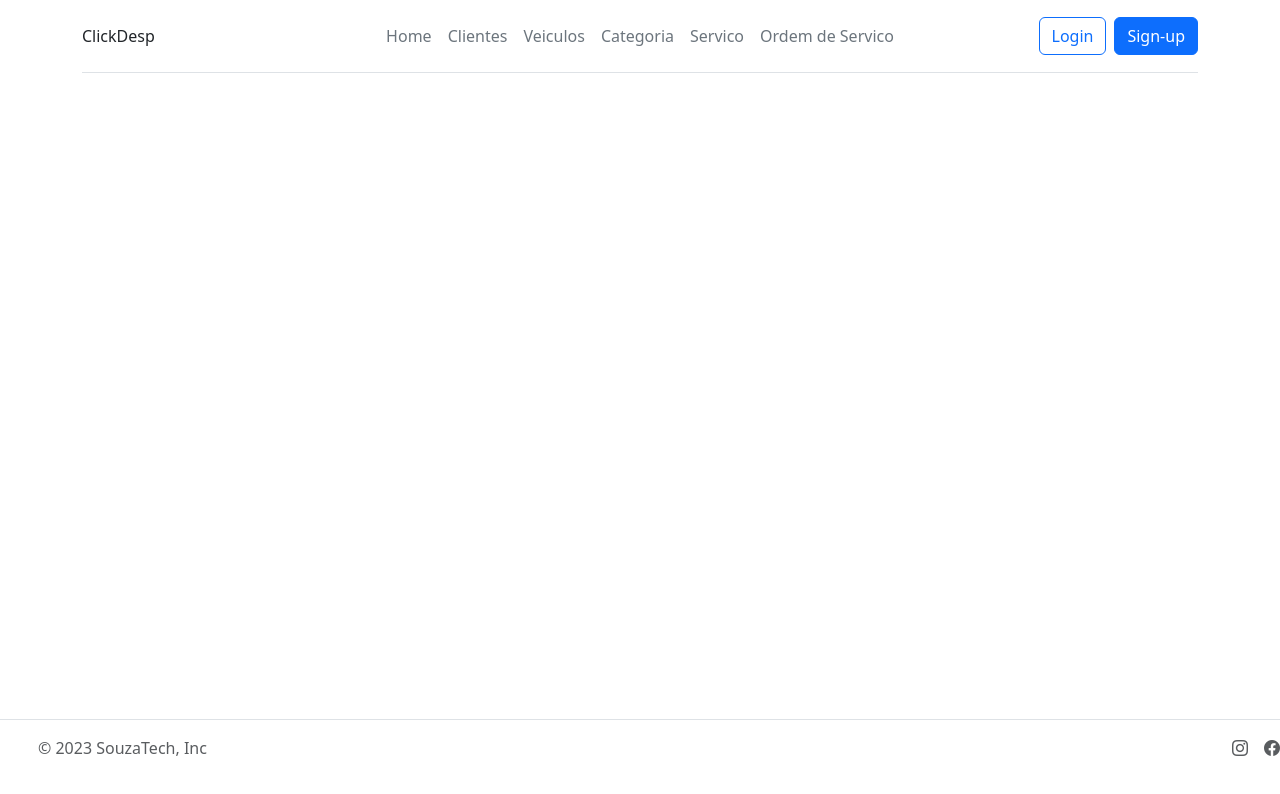
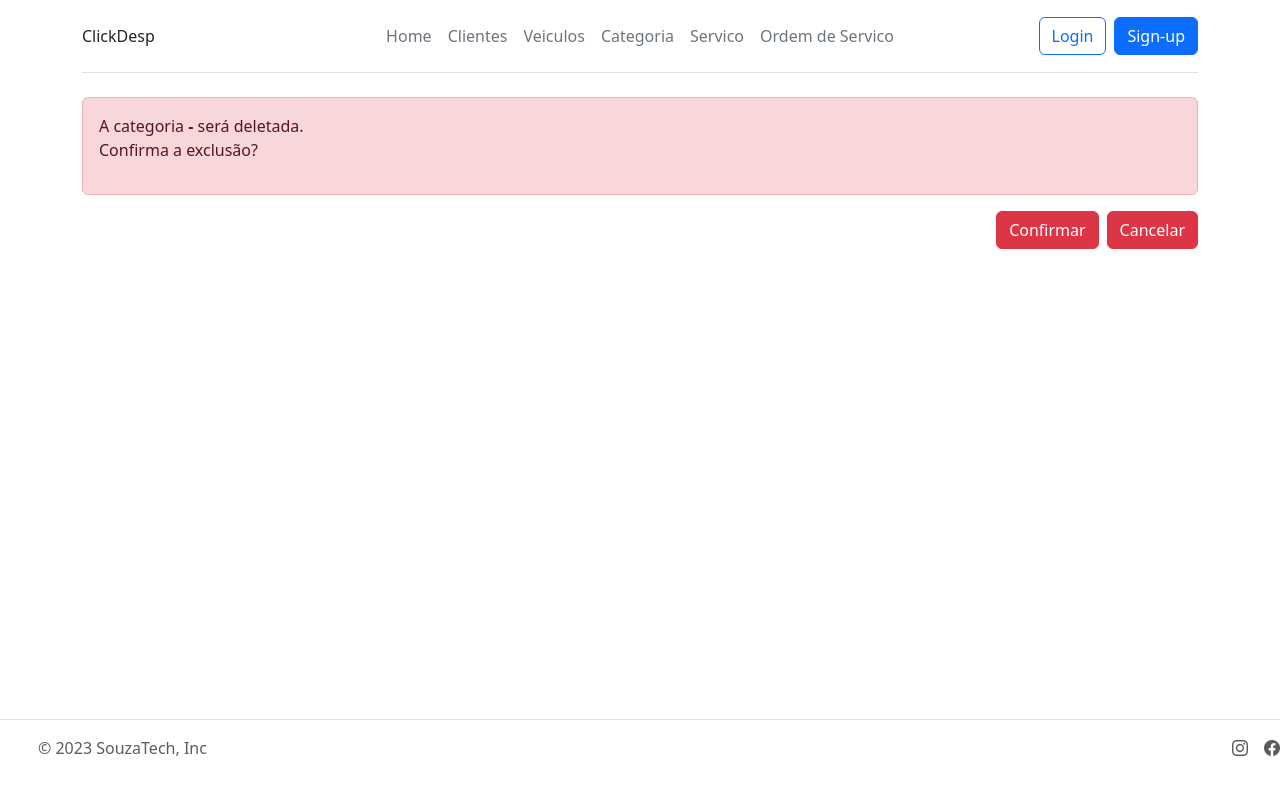
Before and after one commit to fhssouza/clickdesp, an Angular app: page /categorias/excluircategorias/1 in a window 1280 px wide. Before the commit this address led to /. Shown: the top 794 px of the page. Built offline with nearby package versions, Linux system fonts and the light colour scheme; no server answers.

Commit message:
Excluir Categoria

```diff
--- a/src/app/app-routing.module.ts
+++ b/src/app/app-routing.module.ts
@@ -1,3 +1,4 @@
+import { ExcluirCategoriaComponent } from './componentes/categorias/excluir-categoria/excluir-categoria.component';
 import { AdicionarCategoriasComponent } from './componentes/categorias/adicionar-categorias/adicionar-categorias.component';
 import { NgModule } from '@angular/core';
 import { RouterModule, Routes } from '@angular/router';
@@ -5,7 +6,9 @@ import { ListarCategoriasComponent } from './componentes/categorias/listar-categ
 
 const routes: Routes = [
   { path: 'listarcategorias', component: ListarCategoriasComponent },
-  { path: 'adicionarcategorias', component: AdicionarCategoriasComponent }
+  { path: 'adicionarcategorias', component: AdicionarCategoriasComponent },
+  { path: 'categorias/excluircategorias/:id', component: ExcluirCategoriaComponent }
+
 ];
 
 @NgModule({
--- a/src/app/app.module.ts
+++ b/src/app/app.module.ts
@@ -10,6 +10,7 @@ import { ListarCategoriasComponent } from './componentes/categorias/listar-categ
 import { FooterComponent } from './componentes/footer/footer.component';
 import { NavbarComponent } from './componentes/navbar/navbar.component';
 import { FormsModule } from '@angular/forms';
+import { ExcluirCategoriaComponent } from './componentes/categorias/excluir-categoria/excluir-categoria.component';
 
 @NgModule({
   declarations: [
@@ -18,7 +19,8 @@ import { FormsModule } from '@angular/forms';
     FooterComponent,
     ListarCategoriasComponent,
     AdicionarCategoriasComponent,
-    CategoriaComponent
+    CategoriaComponent,
+    ExcluirCategoriaComponent
   ],
   imports: [
     BrowserModule,
--- a/src/app/componentes/categorias/categoria.service.ts
+++ b/src/app/componentes/categorias/categoria.service.ts
@@ -19,4 +19,15 @@ export class CategoriaService {
   adicionar(categoria: Categoria): Observable<Categoria>{
     return this.http.post<Categoria>(this.API, categoria);
   }
+
+  buscarPorId(id: number): Observable<Categoria> {
+    const url = `${this.API}/${id}`
+    return this.http.get<Categoria>(url)
 }
+
+  excluir(id: number): Observable<Categoria> {
+    const url = `${this.API}/${id}`;
+    return this.http.delete<Categoria>(url);
+  }
+
+}
--- /dev/null
+++ b/src/app/componentes/categorias/excluir-categoria/excluir-categoria.component.html
@@ -0,0 +1,10 @@
+<div class="container">
+  <div class="alert alert-danger" role="alert">
+    <p>A categoria <strong>{{ categoria.id }} - {{ categoria.descricao }}</strong> será deletada. <br/> Confirma a exclusão?</p>
+  </div>
+  <div class="d-grid gap-2 d-md-flex justify-content-md-end">
+    <button type="button" class="btn btn-danger" (click)="excluirCategoria()">Confirmar</button>
+    <button type="button" class="btn btn-danger" (click)="cancelar()">Cancelar</button>
+  </div>
+
+</div>
--- /dev/null
+++ b/src/app/componentes/categorias/excluir-categoria/excluir-categoria.component.ts
@@ -0,0 +1,44 @@
+import { Component, OnInit } from '@angular/core';
+import { Categoria } from '../Categoria';
+import { CategoriaService } from '../categoria.service';
+import { ActivatedRoute, Router } from '@angular/router';
+
+@Component({
+  selector: 'app-excluir-categoria',
+  templateUrl: './excluir-categoria.component.html',
+  styleUrls: ['./excluir-categoria.component.css']
+})
+export class ExcluirCategoriaComponent implements OnInit {
+
+  categoria: Categoria = {
+    descricao:''
+  }
+
+  constructor(
+    private service: CategoriaService,
+    private route: ActivatedRoute,
+    private router: Router
+  ){}
+
+  ngOnInit(): void {
+    const id = this.route.snapshot.paramMap.get('id');
+    this.service.buscarPorId(parseInt(id!)).subscribe((categoria) => {
+      this.categoria = categoria;
+    })
+  }
+
+  excluirCategoria(){
+    if (this.categoria.id){
+      this.service.excluir(this.categoria.id).subscribe((pensamento) => {
+        this.router.navigate(['/listarcategorias']);
+      })
+    }
+  }
+
+  cancelar(){
+    this.router.navigate(['/listarcategorias']);
+  }
+
+
+
+}
--- a/src/app/componentes/categorias/listar-categorias/listar-categorias.component.html
+++ b/src/app/componentes/categorias/listar-categorias/listar-categorias.component.html
@@ -18,8 +18,12 @@
         <th scope="row"><i class="bi bi-caret-right"></i></th>
         <td>{{ categoria.id }}</td>
         <td>{{ categoria.descricao }}</td>
-        <td><i class="bi bi-trash"></i></td>
-        <td><i class="bi bi-pencil-square"></i></td>
+        <td>
+          <button type="button" class="btn btn-danger" routerLink="/categorias/excluircategorias/{{ categoria.id }}"><i class="bi bi-trash"></i></button>
+        </td>
+        <td>
+          <button type="button" class="btn btn-primary"><i class="bi bi-pencil-square"></i></button>
+        </td>
       </tr>
     </tbody>
     </table>
--- a/src/index.html
+++ b/src/index.html
@@ -10,8 +10,8 @@
   <link href="https://cdn.jsdelivr.net/npm/bootstrap@5.3.0/dist/css/bootstrap.min.css" rel="stylesheet" integrity="sha384-9ndCyUaIbzAi2FUVXJi0CjmCapSmO7SnpJef0486qhLnuZ2cdeRhO02iuK6FUUVM" crossorigin="anonymous">
 </head>
 <body>
-  <app-root></app-root>
   <script src="https://cdn.jsdelivr.net/npm/@popperjs/core@2.11.8/dist/umd/popper.min.js" integrity="sha384-I7E8VVD/ismYTF4hNIPjVp/Zjvgyol6VFvRkX/vR+Vc4jQkC+hVqc2pM8ODewa9r" crossorigin="anonymous"></script>
   <script src="https://cdn.jsdelivr.net/npm/bootstrap@5.3.0/dist/js/bootstrap.min.js" integrity="sha384-fbbOQedDUMZZ5KreZpsbe1LCZPVmfTnH7ois6mU1QK+m14rQ1l2bGBq41eYeM/fS" crossorigin="anonymous"></script>
+  <app-root></app-root>
 </body>
 </html>
```
Also changed, not shown: src/app/componentes/categorias/excluir-categoria/excluir-categoria.component.css (added), 1 other file (tests, documents, lock files or other folders).
